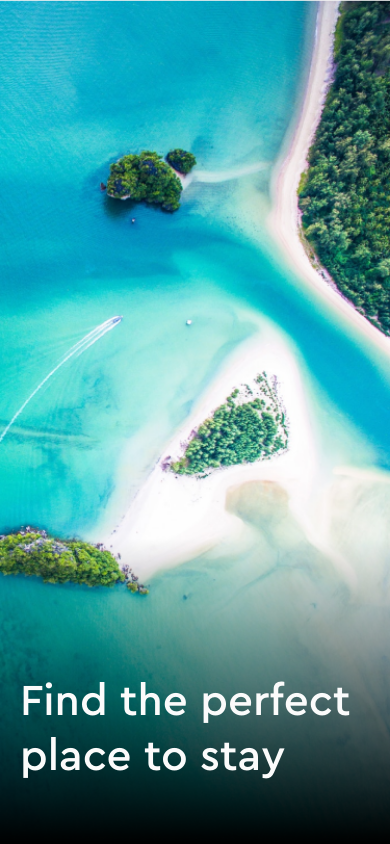
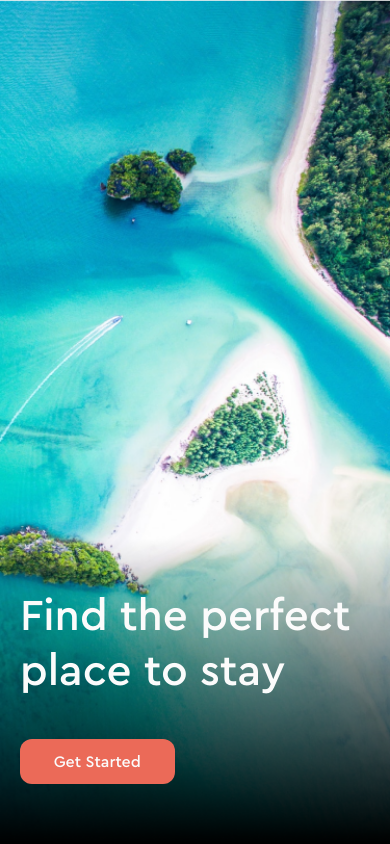
Before and after one commit to tmcdhqtri/Travel-App-Native, a React Native app: screen /Onboard in a window 390 px wide. Built offline with nearby package versions, Linux system fonts and the light colour scheme.

Commit message:
HeightSpacer and WidthSpacer Components

```diff
--- a/components/Buttons/ReusableBtn.jsx
+++ b/components/Buttons/ReusableBtn.jsx
@@ -0,0 +1,42 @@
+import { StyleSheet, Text, TouchableOpacity, View } from "react-native";
+import React from "react";
+import { COLORS, SIZES } from "../../constants/theme";
+
+const ReusableBtn = ({
+  btntext,
+  onPress,
+  textColor,
+  width,
+  backgroundColor,
+  borderWidth,
+  borderColor,
+}) => {
+  return (
+    <TouchableOpacity
+      onPress={onPress}
+      style={styles.btnStyle(width, backgroundColor, borderWidth, borderColor)}
+    >
+      <Text style={styles.btnText(textColor)}>{btntext}</Text>
+    </TouchableOpacity>
+  );
+};
+
+export default ReusableBtn;
+
+const styles = StyleSheet.create({
+  btnText: (textColor) => ({
+    fontFamily: "medium",
+    fontSize: SIZES.medium,
+    color: textColor,
+  }),
+  btnStyle: (width, backgroundColor, borderWidth, borderColor) => ({
+    width: width,
+    backgroundColor: backgroundColor,
+    alignItems: "center",
+    justifyContent: "center",
+    height: 45,
+    borderRadius: SIZES.small,
+    borderWidth: borderWidth,
+    borderColor: borderColor,
+  }),
+});
--- a/components/Onboard/Slides.jsx
+++ b/components/Onboard/Slides.jsx
@@ -1,7 +1,7 @@
 import { View, Text, Image } from "react-native";
 import React from "react";
 import styles from "./slides.style";
-import { ReusableText } from "../../components/index";
+import { HeightSpacer, ReusableBtn, ReusableText } from "../../components/index";
 import { COLORS, SIZES } from "../../constants/theme";
 
 const Slides = ({ item }) => {
@@ -16,6 +16,17 @@ const Slides = ({ item }) => {
           size={SIZES.xxLarge}
           color={COLORS.white}
         />
+
+        <HeightSpacer height={40}/>
+
+        <ReusableBtn
+          onPress={() => {}}
+          btntext={"Get Started"}
+          width={(SIZES.width - 50) / 2.2}
+          backgroundColor={COLORS.red}
+          borderWidth={0}
+          textColor={COLORS.white}
+        />
       </View>
     </View>
   );
--- a/components/Reusable/HeightSpacer.jsx
+++ b/components/Reusable/HeightSpacer.jsx
@@ -0,0 +1,12 @@
+import {View } from 'react-native'
+import React from 'react'
+
+const HeightSpacer = ({height}) => {
+  return (
+    <View style={{height: height}}>
+
+    </View>
+  )
+}
+
+export default HeightSpacer
--- a/components/Reusable/WidthSpacer.jsx
+++ b/components/Reusable/WidthSpacer.jsx
@@ -0,0 +1,12 @@
+import { View} from 'react-native'
+import React from 'react'
+
+const WidthSpacer = (width) => {
+  return (
+    <View style={{width: width}}>
+
+    </View>
+  )
+}
+
+export default WidthSpacer
```
Also changed, not shown: components/index.js (+7 -2 lines).
